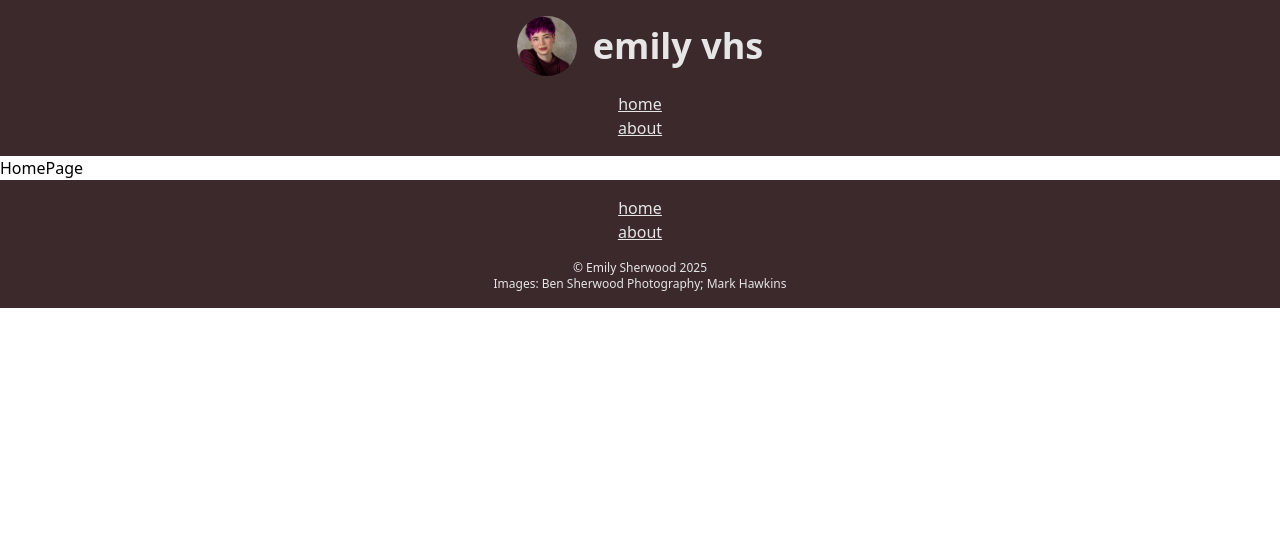
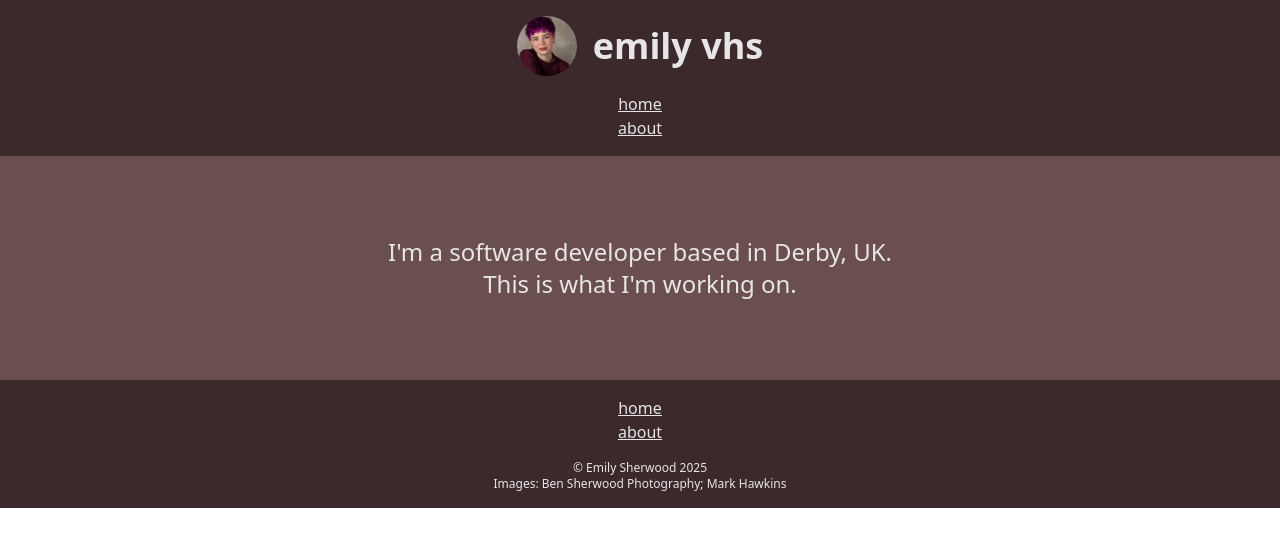
Before and after one commit to emilyvhs/portfolio-react, a React (Vite) app: page / in a window 1280 px wide. Shown: the top 546 px of the page. Built offline with nearby package versions, Linux system fonts and the light colour scheme.

Commit message:
Created TextBoxLarge and added to HomePage; styled intro section

```diff
--- /dev/null
+++ b/src/components/TextBoxLarge.jsx
@@ -0,0 +1,8 @@
+export default function TextBoxLarge({text}) {
+
+    return (
+        <p className="text-2xl">
+            {text}
+        </p>
+    )
+}
--- a/src/pages/HomePage.jsx
+++ b/src/pages/HomePage.jsx
@@ -1,11 +1,16 @@
+import TextBoxLarge from "../components/TextBoxLarge";
+
 export default function HomePage() {
 
     return (
-        <div>
-            <p>
-                HomePage
-            </p>
-        </div>
+        <section className="text-center p-20
+        bg-[#6b4f4f] text-[#e6e6e6]">
+            <div>
+                <TextBoxLarge text="I'm a software developer based in Derby, UK." />
+                <TextBoxLarge text="This is what I'm working on." />
+            </div>
+        </section>
+
     )
 
 }
```
